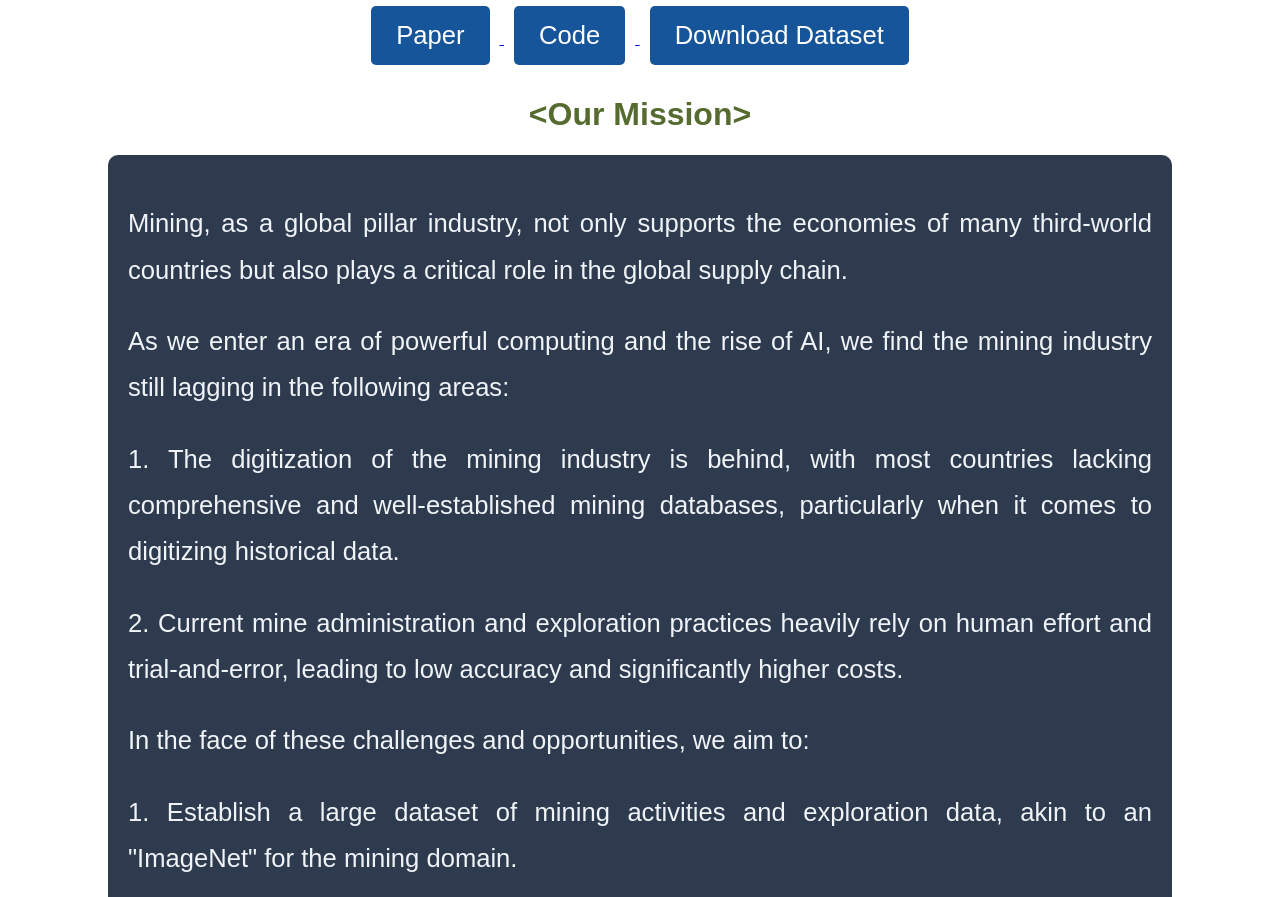
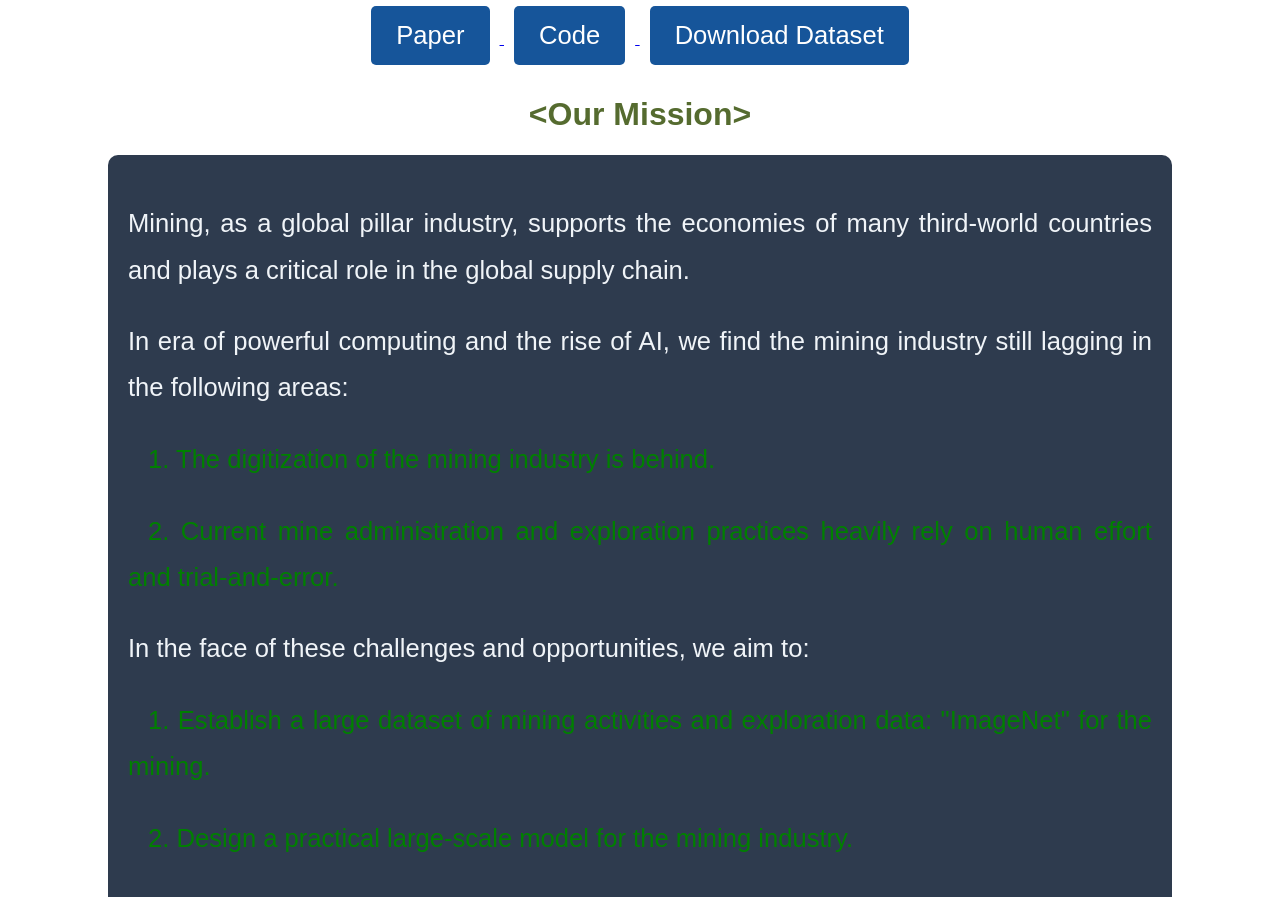
Before and after one commit to Mining-Mine/Mining-Mine.github.io, a Jekyll site: the page built from _pages/about.md, in a window 1280 px wide and 1400 px high, scrolled down 710 px, cut to the strip 51-948 px from the top of the window. Built offline with Jekyll 4.4.1, drawn with Linux system fonts in a browser that asks for light colours; some of the changed text lies outside the part shown.

Commit message:
Update mission part

```diff
--- a/_layouts/about.html
+++ b/_layouts/about.html
@@ -376,17 +376,17 @@
 <h1 style="text-align: center; color: #556B2F; font-size: 2rem;">&lt;Our Mission&gt;</h1>
 <div class="mission_container">
   <div style="color:  #F0F4F8; text-align: justify; line-height: 1.8; font-size: 1.6rem;">
-    <p> Mining, as a global pillar industry, not only supports the economies of many third-world countries but also plays a critical role in the global supply chain. </p>
+    <p> Mining, as a global pillar industry, supports the economies of many third-world countries and plays a critical role in the global supply chain. </p>
 
-    <p> As we enter an era of powerful computing and the rise of AI, we find the mining industry still lagging in the following areas: </p>
-    <p> 1. The digitization of the mining industry is behind, with most countries lacking comprehensive and well-established mining databases, particularly when it comes to digitizing historical data. </p>
-    <p> 2. Current mine administration and exploration practices heavily rely on human effort and trial-and-error, leading to low accuracy and significantly higher costs. </p>
+    <p> In era of powerful computing and the rise of AI, we find the mining industry still lagging in the following areas: </p>
+    <p style="text-indent: 20px; color: green;"> 1. The digitization of the mining industry is behind. </p>
+    <p style="text-indent: 20px; color: green;"> 2. Current mine administration and exploration practices heavily rely on human effort and trial-and-error. </p>
 
     <p> In the face of these challenges and opportunities, we aim to: </p>
-    <p> 1. Establish a large dataset of mining activities and exploration data, akin to an "ImageNet" for the mining domain. </p>
-    <p> 2. Develop practical large-scale models tailored to the mining industry. </p>
+    <p style="text-indent: 20px; color: green;"> 1. Establish a large dataset of mining activities and exploration data: "ImageNet" for the mining. </p>
+    <p style="text-indent: 20px; color: green;"> 2. Design a practical large-scale model for the mining industry. </p>
 
-    <p> Currently, we have validated our work in Ghana and are continuing to scale our approach across all African countries and the United States. </p>
+    <p> Currently, we validated our work in Ghana and are continuing to scale our approach across all African countries and the United States. </p>
 
   </div>
 </div>
```
